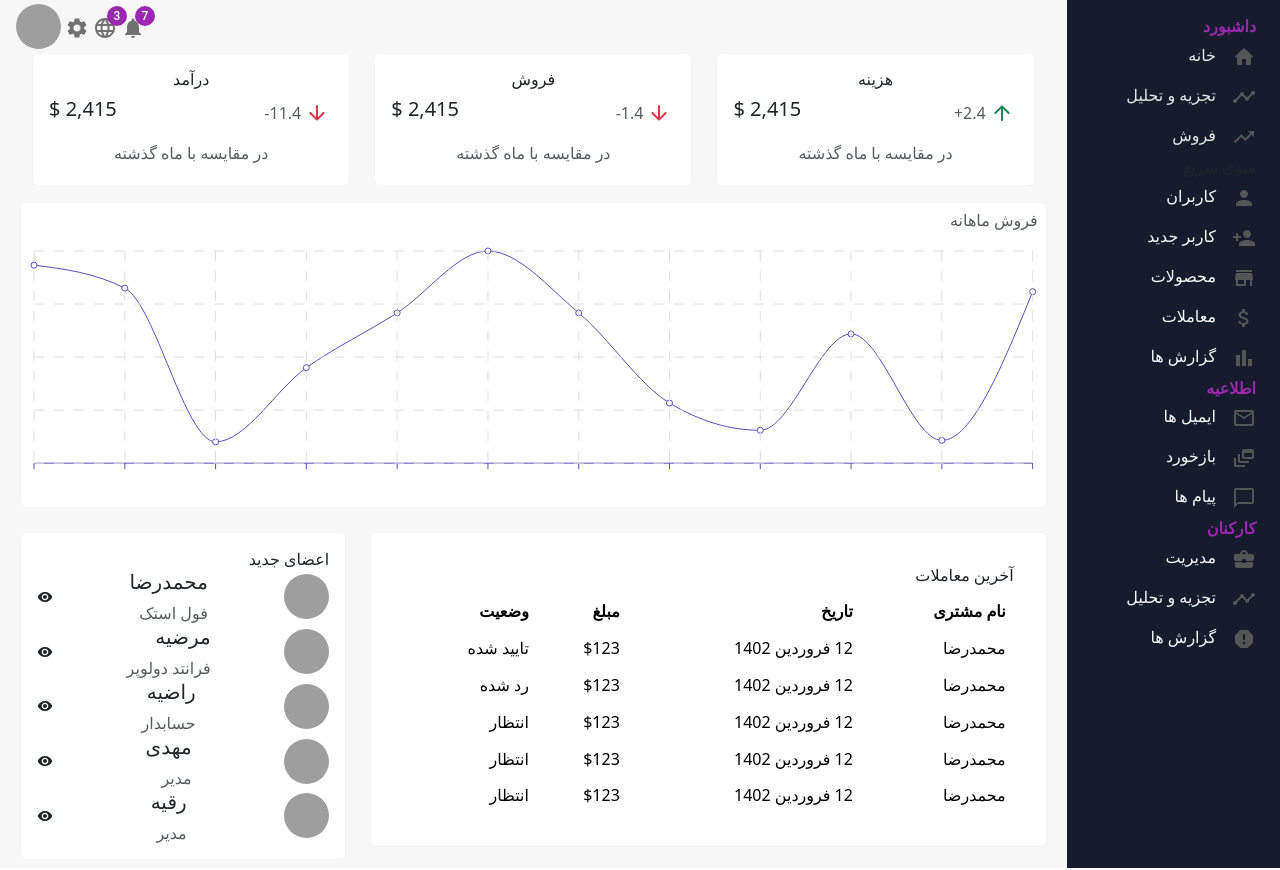
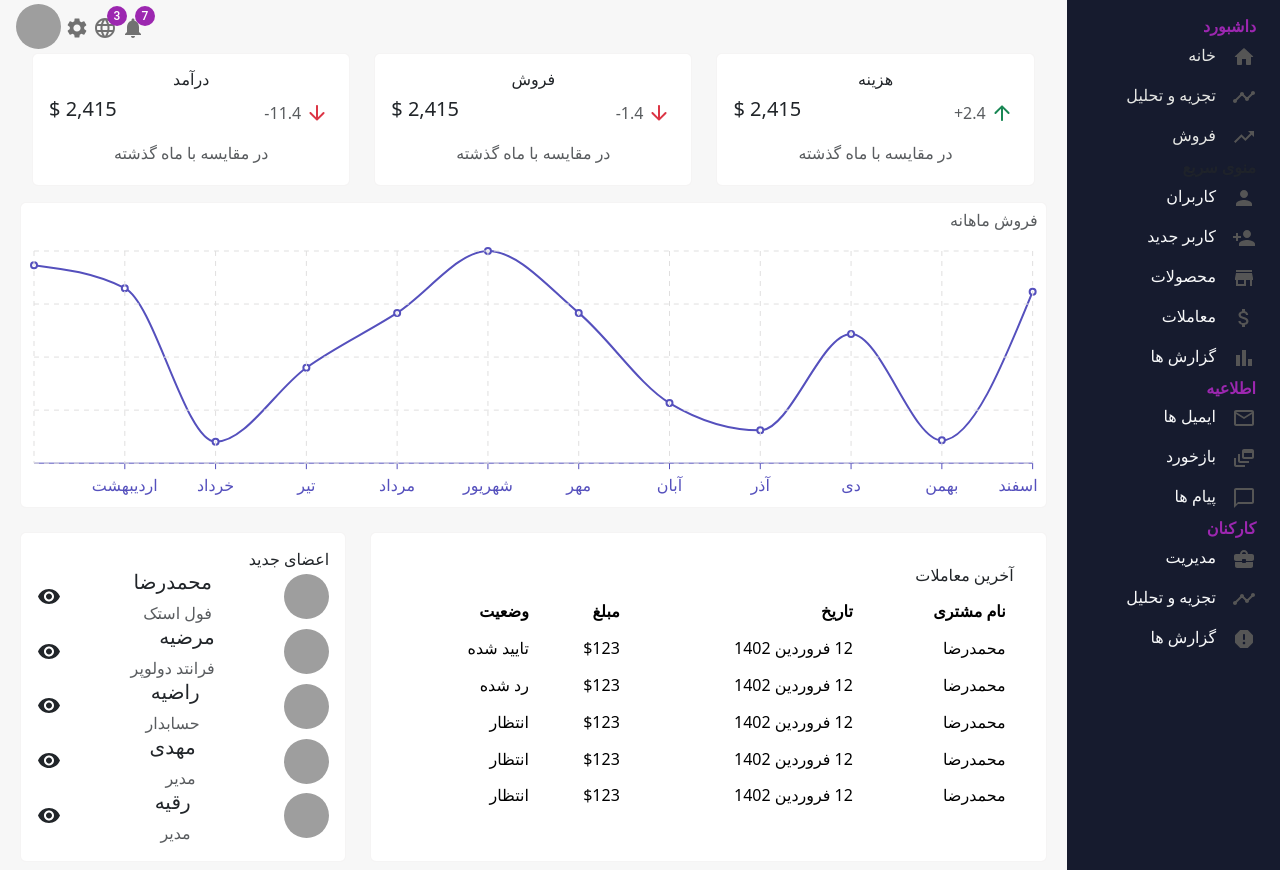
Before and after one commit to marziyemonshizadeh/Dashboard, a React (Vite) app: page / in a window 1280 px wide. Built offline with nearby package versions, Linux system fonts and the light colour scheme; grey boxes are pictures that could not be loaded.

Commit message:
change some code

```diff
--- a/src/components/chart/chart.jsx
+++ /dev/null
@@ -1,29 +0,0 @@
-import React from "react";
-import {
-  CartesianGrid,
-  Line,
-  LineChart,
-  ResponsiveContainer,
-  Tooltip,
-  XAxis,
-} from "recharts";
-export default function chart({ title, data, dataKey, grid }) {
-  return (
-    <div className="my-3 p-2 card">
-      <h3 className="mb-3 text-muted">{title}</h3>
-      {/* responsive chart aspect=height chart */}
-      <ResponsiveContainer width="100%" aspect={4}>
-        {/* chart data */}
-        <LineChart data={data}>
-          {/* month */}
-          <XAxis dataKey="name" stroke="#5550bd" />
-          <Line type="monotone" dataKey={dataKey} stroke="#5550bd" />
-          {/* hover */}
-          <Tooltip />
-          {/* dash */}
-          {grid && <CartesianGrid stroke="#e0dfdf" strokeDasharray="10" />}
-        </LineChart>
-      </ResponsiveContainer>
-    </div>
-  );
-}
--- a/src/components/widgetLg/widgetLg.jsx
+++ b/src/components/widgetLg/widgetLg.jsx
@@ -3,7 +3,7 @@ import { transactions } from "../../datas";
 
 export default function WidgetLg() {
   return (
-    <div className="card p-md-3 my-2">
+    <div className="card p-md-3 my-2" style={{ minHeight: "330px" }}>
       <div class="card-body">
         <p class="card-title">آخرین معاملات</p>
         <table class="card-text table table-borderless">
--- a/src/components/widgetSm/widgetSm.jsx
+++ b/src/components/widgetSm/widgetSm.jsx
@@ -1,10 +1,10 @@
+import VisibilityRoundedIcon from "@mui/icons-material/VisibilityRounded";
 import React from "react";
-import { MdVisibility } from "react-icons/md";
 import { newMembers } from "../../datas";
 import RoundedImg from "../roundedImg/roundedImg";
 export default function WidgetSm() {
   return (
-    <div className="card p-3 my-2">
+    <div className="card p-3 my-2" style={{ minHeight: "330px" }}>
       <p>اعضای جدید</p>
       {newMembers.map((i) => (
         <div
@@ -16,7 +16,7 @@ export default function WidgetSm() {
             <p className="fs-5">{i.username}</p>
             <p className="text-muted">{i.title}</p>
           </div>
-          <MdVisibility />
+          <VisibilityRoundedIcon />
         </div>
       ))}
     </div>
--- a/src/pages/home/home.jsx
+++ b/src/pages/home/home.jsx
@@ -1,7 +1,7 @@
 import ArrowDownwardRoundedIcon from "@mui/icons-material/ArrowDownwardRounded";
 import ArrowUpwardRoundedIcon from "@mui/icons-material/ArrowUpwardRounded";
 import React from "react";
-import Chart from "../../components/chart/chart";
+import LineChart from "../../components/chart/lineChart";
 import Features from "../../components/features/features";
 import WidgetLg from "../../components/widgetLg/widgetLg";
 import WidgetSm from "../../components/widgetSm/widgetSm";
@@ -31,13 +31,13 @@ export default function home() {
         </div>
       </div>
       {/* chart */}
-      <Chart grid title="فروش ماهانه" data={xAxisData} dataKey="Sale" />
+      <LineChart grid title="فروش ماهانه" data={xAxisData} dataKey1="Sale" />
       {/* widgets */}
-      <div class="row gap-md-0 gap-2">
+      <div class="row gap-md-0 gap-2 ">
         <div class="col col-md-8">
           <WidgetLg />
         </div>
-        <div class="col col-md-4">
+        <div class="col col-md-4  ">
           <WidgetSm />
         </div>
       </div>
```
